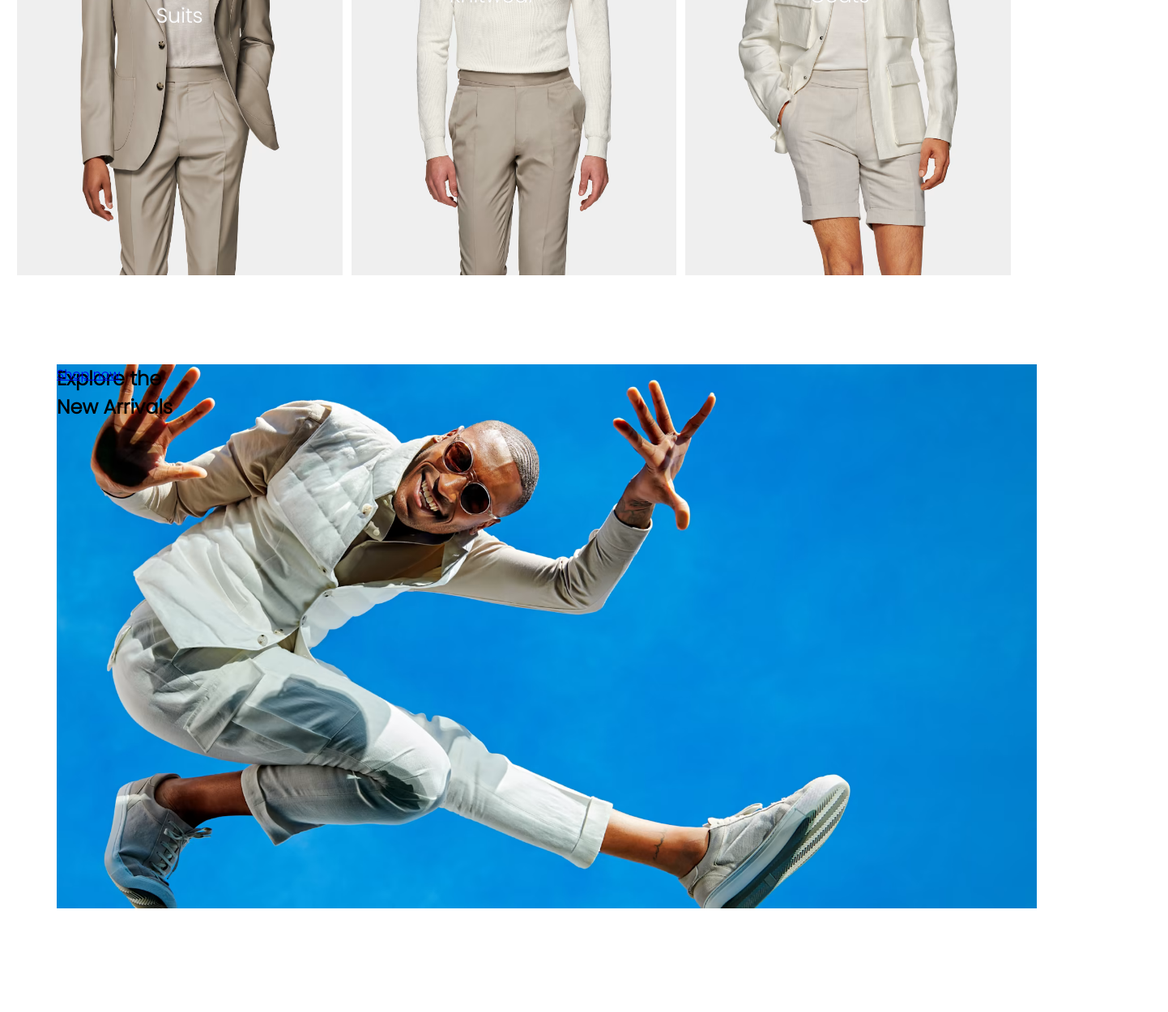
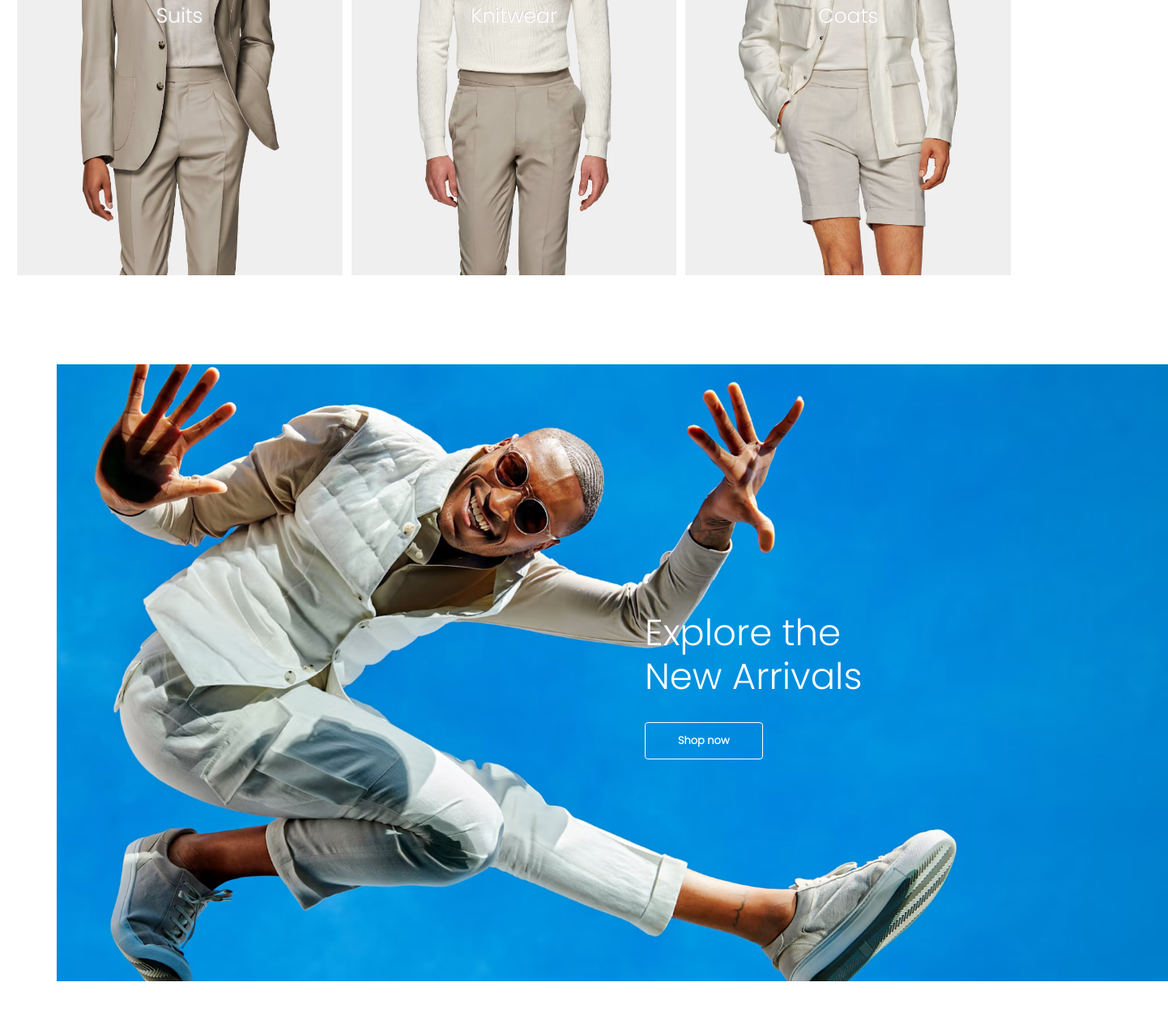
Before and after one commit to melanijaa/8-landing-page-suits, a website: page index.html in a window 1280 px wide. Shown: the part 1125-2375 px from the top of the page at 81% size, 1442 px wide, since content can reach past the window. Before the commit the page ends 2247 px from the top, so only its background shows below. Drawn offline with Linux system fonts and the light colour scheme.

```diff
--- a/css/main.css
+++ b/css/main.css
@@ -56,16 +56,14 @@
     line-height: 1;
 }
 
-main > a {
+.btn {
     position: absolute;
     left: calc(50% - 65px);
     top: 530px;
     border: solid 1px #fff;
     text-decoration: none;
     color: white;
-    padding: 12px;
-    padding-left: 40px;
-    padding-right: 40px;
+    padding: 12px 40px;
     border-radius: 4px;
     font-size: 13px;
     font-weight: bolder;
@@ -103,7 +101,7 @@
     background-image: url(../img/coats.png);
 }
 
-.card > a {
+.card a {
     color: #fff;
     position: absolute;
     top: 50%;
@@ -114,45 +112,28 @@
     transform: translate(-50%,-50%);
 }
 
-.knitwear > a {
-    color: #fff;
-    position: absolute;
-    top: 295px;
-    left: 174px;
-    text-decoration: none;
-    font-size: 25px;
-    text-shadow: -1px -1px rgb(211, 209, 209);
+.container a img {
+    max-width: 1372px;
 }
-
-.coats > a {
-    color: #fff;
-    position: absolute;
-    top: 295px;
-    left: 190px;
-    text-decoration: none;
-    font-size: 25px;
-    text-shadow: -1px -1px rgb(211, 209, 209);
-}
-
 
 .textover {
     position: relative;
     margin-left: 70px;
-    margin-bottom: 100px;
+    margin-bottom: 50px;
 }
 
 h2 {
     position: absolute;
-    top: 0px;
-    left: 0px;
+    top: 40%;
+    left: 60%;
+    color: #fff;
+    font-size: 45px;
+    line-height: 1.2;
+    font-weight: lighter;
 }
 
-.textover > a {
+.textover > .btn {
     position: absolute;
-    top: 0px;
-    left: 0px;
+    top: 58%;
+    left: 60%;
 }
-
-.container a img {
-    max-width: 100%;
-}
--- a/index.html
+++ b/index.html
@@ -33,7 +33,7 @@
     </header>
     <main>
        <h1>THE NEW COLLECTION<br>IS HERE</h1>
-       <a href="https://example.com/">Shop now</a>
+       <a class="btn" href="https://example.com/">Shop now</a>
     </main>
         <section class="models">
             <div class="suits card">
@@ -50,7 +50,7 @@
         <section class= textover>
         <a href="https://example.com/"><img src="./img/2-background-image.png" alt="dancing"></a>
         <h2>Explore the<br>New Arrivals</h2>
-        <a href="https://example.com/">Shop now</a>
+        <a class="btn" href="https://example.com/">Shop now</a>
         </section>
     </article>
 </body>
```
